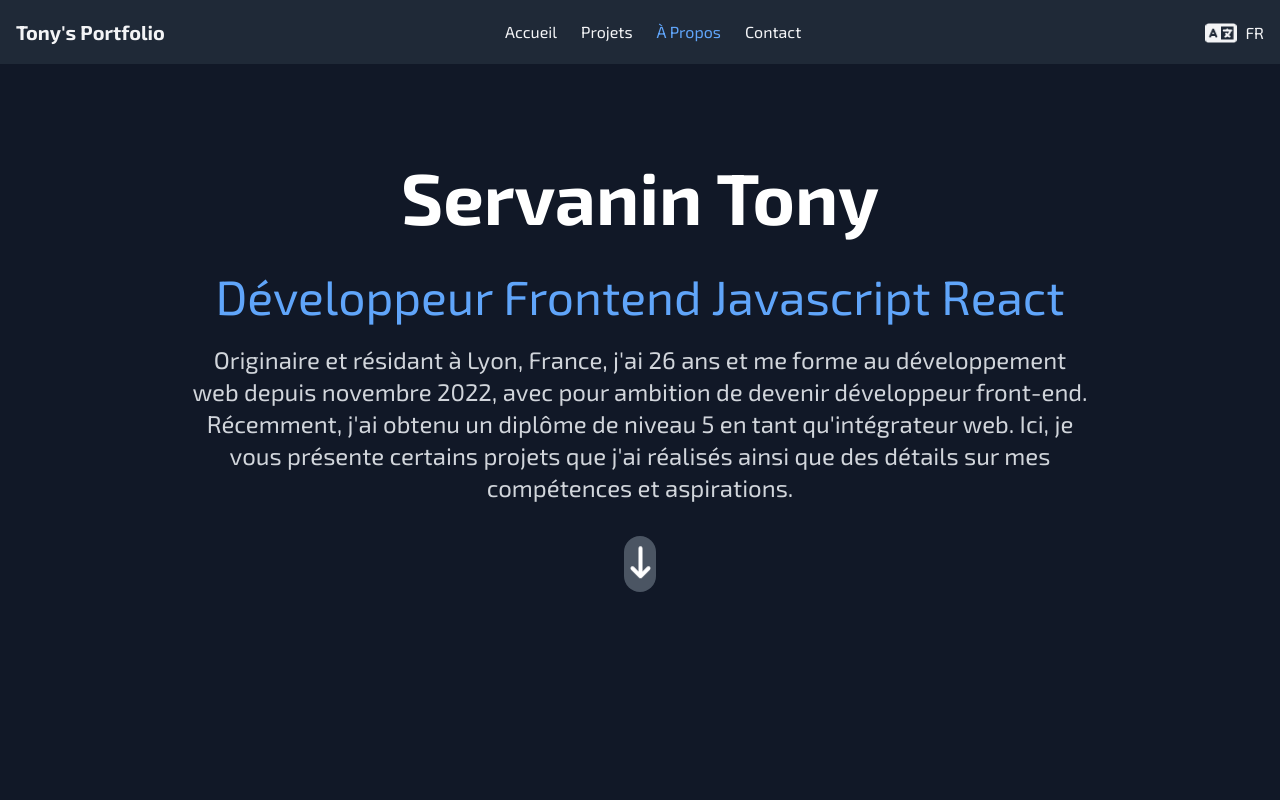
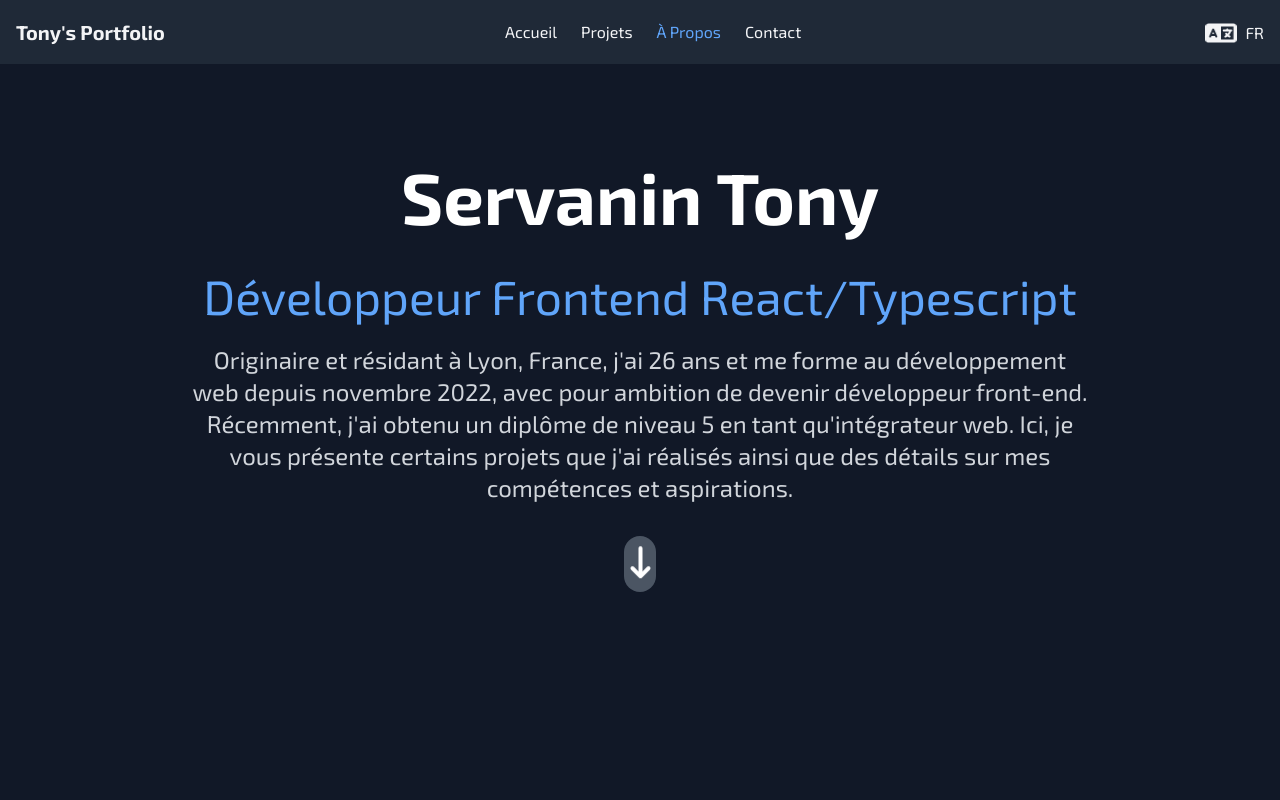
Before and after one commit to Tonysoossa/portfolio, a Next.js app: page / in a window 1280 px wide. Shown: the top 800 px of the page. Built offline with nearby package versions, Linux system fonts and the light colour scheme.

Commit message:
Hero under-title modified

```diff
--- a/translations/en.ts
+++ b/translations/en.ts
@@ -7,7 +7,7 @@ const en = {
     contact: "Contact",
   },
   home: {
-    title: "Javascript React Frontend Developer",
+    title: "React/Typescript Frontend Developer",
     introduction:
       "Originally from and residing in Lyon, France, I'm 26 years old and have been training in web development since November 2022, with the ambition of becoming a front-end developer. I recently obtained a level 5 diploma as a web integrator. Here, I present some projects I've completed as well as details about my skills and aspirations.",
     buttonLabel: "Scroll through the next section",
--- a/translations/fr.ts
+++ b/translations/fr.ts
@@ -8,7 +8,7 @@ const fr = {
     contact: "Contact",
   },
   home: {
-    title: "Développeur Frontend Javascript React",
+    title: "Développeur Frontend React/Typescript",
     introduction:
       "Originaire et résidant à Lyon, France, j'ai 26 ans et me forme au développement web depuis novembre 2022, avec pour ambition de devenir développeur front-end. Récemment, j'ai obtenu un diplôme de niveau 5 en tant qu'intégrateur web. Ici, je vous présente certains projets que j'ai réalisés ainsi que des détails sur mes compétences et aspirations.",
     buttonLabel: "Défiler vers la section suivante",
```
